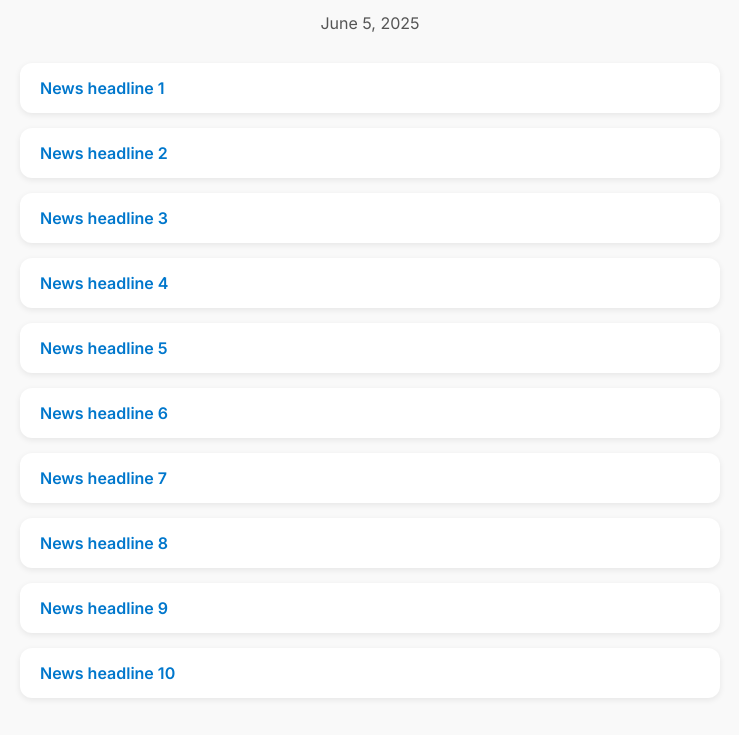
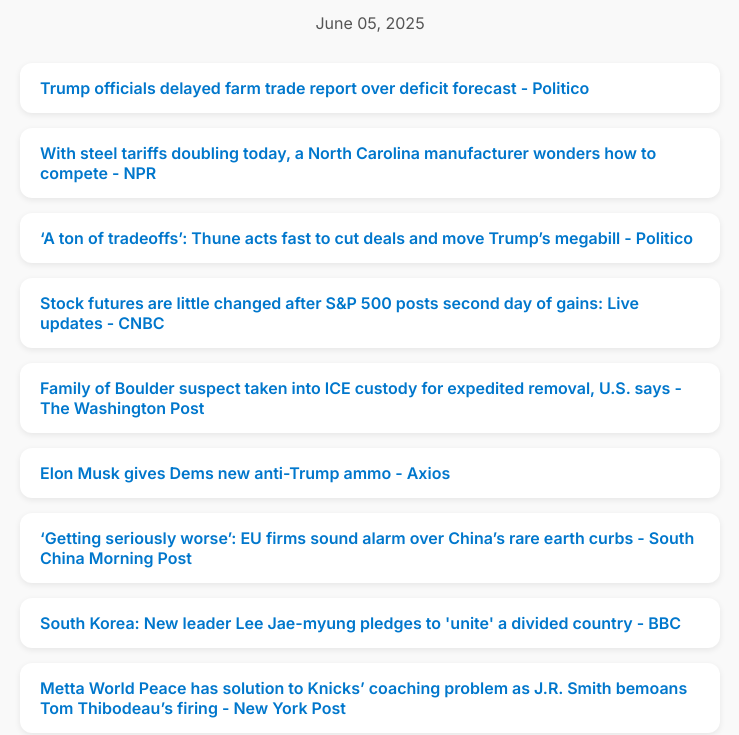
Before and after one commit to Aryanewz/Newss, a plain HTML site: page index.html in a window 1280 px wide. Shown: the part 58-793 px from the top of the page, without its empty margins (270-1009 px from the left). Drawn offline with Linux system fonts and the light colour scheme.

Commit message:
Add files via upload

```diff
--- a/index.html
+++ b/index.html
@@ -13,29 +13,24 @@
       color: #222;
       padding: 20px;
     }
-
     header {
       text-align: center;
       margin-bottom: 30px;
     }
-
     header h1 {
       font-size: 1.8em;
       margin: 0;
     }
-
     .date {
       font-size: 1em;
       color: #555;
     }
-
     ul {
       list-style: none;
       padding: 0;
       max-width: 700px;
       margin: auto;
     }
-
     li {
       background: #fff;
       margin-bottom: 15px;
@@ -44,21 +39,17 @@
       box-shadow: 0 2px 6px rgba(0,0,0,0.08);
       transition: transform 0.1s;
     }
-
     li:hover {
       transform: scale(1.01);
     }
-
     a {
       color: #0077cc;
       text-decoration: none;
       font-weight: 600;
     }
-
     a:hover {
       text-decoration: underline;
     }
-
     footer {
       text-align: center;
       margin-top: 40px;
@@ -70,20 +61,20 @@
 <body>
   <header>
     <h1>🗞️ Top 10 News Today</h1>
-    <p class="date">June 5, 2025</p>
+    <p class="date">June 05, 2025</p>
   </header>
 
   <ul>
-    <li><a href="#">News headline 1</a></li>
-    <li><a href="#">News headline 2</a></li>
-    <li><a href="#">News headline 3</a></li>
-    <li><a href="#">News headline 4</a></li>
-    <li><a href="#">News headline 5</a></li>
-    <li><a href="#">News headline 6</a></li>
-    <li><a href="#">News headline 7</a></li>
-    <li><a href="#">News headline 8</a></li>
-    <li><a href="#">News headline 9</a></li>
-    <li><a href="#">News headline 10</a></li>
+<li><a href="https://www.politico.com/news/2025/06/04/trump-officials-farm-product-trade-deficit-forecast-00382549" target="_blank" rel="noopener noreferrer">Trump officials delayed farm trade report over deficit forecast - Politico</a></li>
+<li><a href="https://www.npr.org/2025/06/04/nx-s1-5422248/trump-steel-aluminum-50-tariffs-double-prices" target="_blank" rel="noopener noreferrer">With steel tariffs doubling today, a North Carolina manufacturer wonders how to compete - NPR</a></li>
+<li><a href="https://www.politico.com/news/2025/06/04/john-thune-interview-big-beautiful-bill-00384324" target="_blank" rel="noopener noreferrer">‘A ton of tradeoffs’: Thune acts fast to cut deals and move Trump’s megabill - Politico</a></li>
+<li><a href="https://www.cnbc.com/2025/06/03/stock-market-today-live-updates.html" target="_blank" rel="noopener noreferrer">Stock futures are little changed after S&P 500 posts second day of gains: Live updates - CNBC</a></li>
+<li><a href="https://www.washingtonpost.com/immigration/2025/06/03/mohamed-sabry-soliman-family-ice-custody/" target="_blank" rel="noopener noreferrer">Family of Boulder suspect taken into ICE custody for expedited removal, U.S. says - The Washington Post</a></li>
+<li><a href="https://www.axios.com/2025/06/03/musk-trump-big-beautiful-bill-johnson-jeffries" target="_blank" rel="noopener noreferrer">Elon Musk gives Dems new anti-Trump ammo - Axios</a></li>
+<li><a href="https://www.scmp.com/news/china/diplomacy/article/3312953/eu-industry-could-grind-halt-over-chinas-rare-earth-restrictions" target="_blank" rel="noopener noreferrer">‘Getting seriously worse’: EU firms sound alarm over China’s rare earth curbs - South China Morning Post</a></li>
+<li><a href="https://www.bbc.com/news/articles/cq549p1yd2eo" target="_blank" rel="noopener noreferrer">South Korea: New leader Lee Jae-myung pledges to 'unite' a divided country - BBC</a></li>
+<li><a href="https://nypost.com/2025/06/04/sports/former-knicks-metta-world-peace-j-r-smith-react-to-tom-thibodeaus-firing/" target="_blank" rel="noopener noreferrer">Metta World Peace has solution to Knicks’ coaching problem as J.R. Smith bemoans Tom Thibodeau’s firing - New York Post</a></li>
+<li><a href="https://cointelegraph.com/news/trump-memecoin-wallet-chaos-family-unaware-of-launch" target="_blank" rel="noopener noreferrer">Trump memecoin wallet in ‘absolute chaos’ as family org unaware of launch - Cointelegraph</a></li>
   </ul>
 
   <footer>
```
